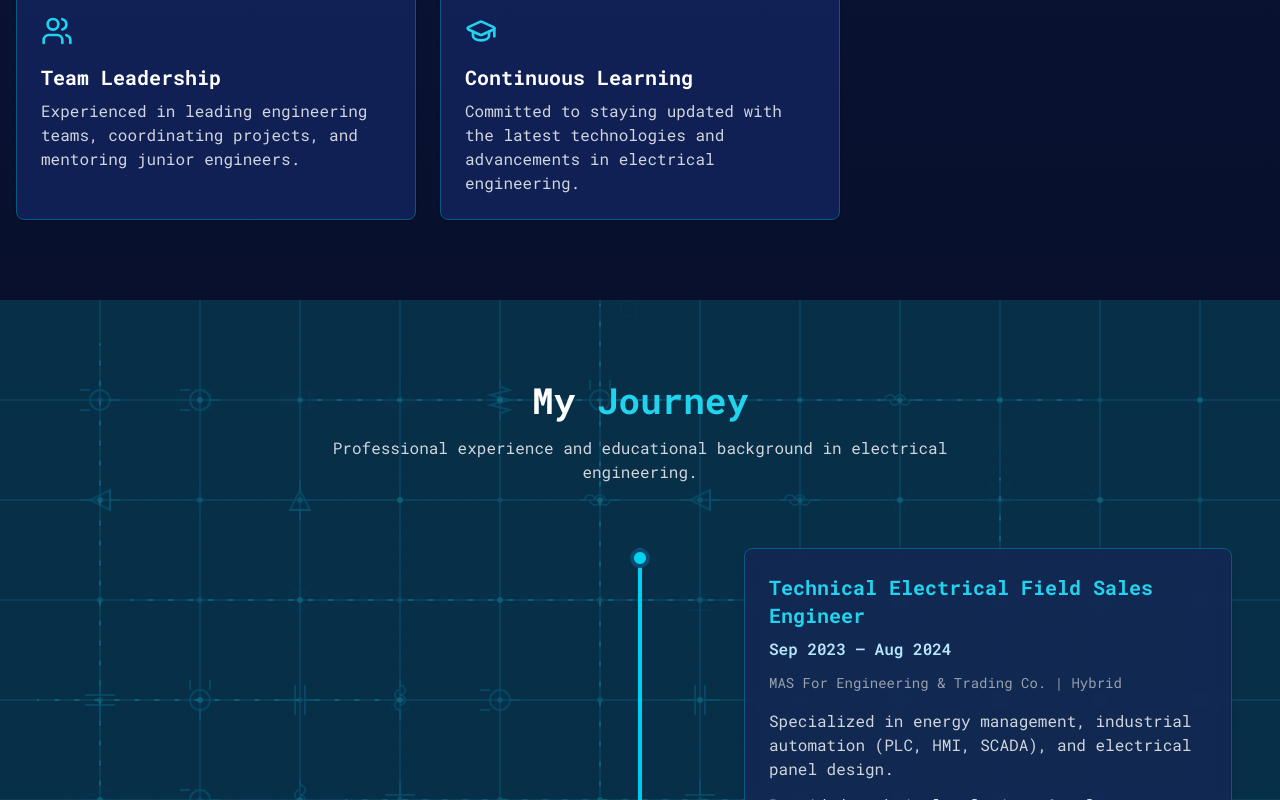
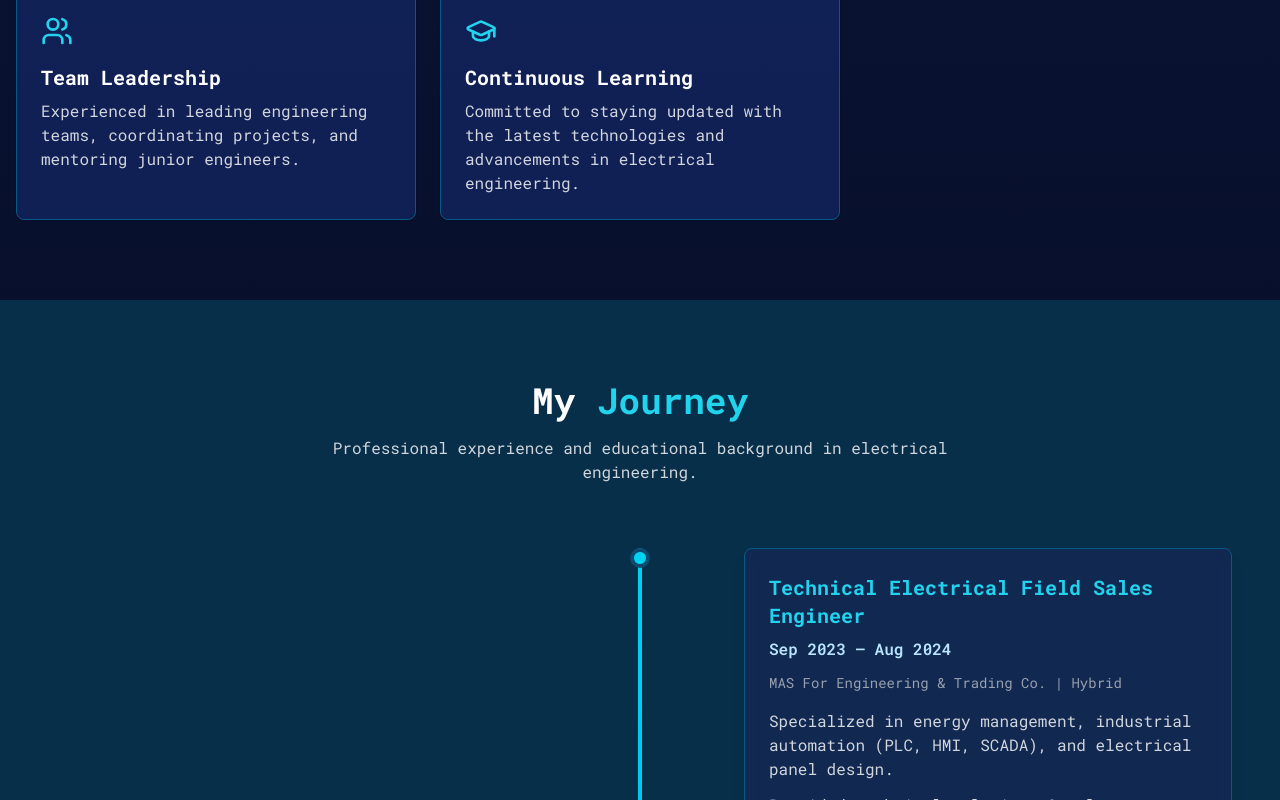
Before and after one commit to Hananem/electrical-engineer, a Next.js app: page / in a window 1280 px wide. Shown: the part 2642-3442 px from the top of the page. Built offline with nearby package versions, Linux system fonts and the light colour scheme.

Commit message:
Update input, textarea, and toast logic

```diff
--- a/src/components/about.tsx
+++ b/src/components/about.tsx
@@ -121,9 +121,10 @@ export default function About() {
             About <span className="text-cyan-400">Me</span>
           </h2>
           <p className="text-gray-300 max-w-2xl mx-auto text-sm md:text-base">
-            I'm a passionate electrical engineer with expertise in various domains of electrical engineering, committed
-            to creating innovative and sustainable solutions.
-          </p>
+  I&apos;m a passionate electrical engineer with expertise in various domains of electrical engineering, committed
+  to creating innovative and sustainable solutions.
+</p>
+
         </motion.div>
 
         <div className="grid grid-cols-1 md:grid-cols-2 gap-6 md:gap-8 mb-10 md:mb-16">
--- a/src/components/circuit-background.tsx
+++ b/src/components/circuit-background.tsx
@@ -52,7 +52,7 @@ export function CircuitBackground() {
       drawWires(ctx, width, height, time)
       drawComponents(ctx, width, height, time)
       drawNodes(ctx, width, height, time)
-      drawVoltageSources(ctx, width, height)
+      drawVoltageSources(ctx, width, height, time)
     }
 
     const drawWires = (
@@ -276,7 +276,8 @@ export function CircuitBackground() {
     const drawVoltageSources = (
       ctx: CanvasRenderingContext2D,
       width: number,
-      height: number
+      height: number,
+      time: number
     ) => {
       const numSources = 5
       ctx.strokeStyle = componentColor
@@ -305,8 +306,21 @@ export function CircuitBackground() {
     }
 
     drawElectricalCircuit()
-    return () => window.removeEventListener("resize", resizeCanvas)
+
+    return () => {
+      window.removeEventListener("resize", resizeCanvas)
+    }
   }, [])
 
-  return <canvas ref={canvasRef} className="absolute inset-0 w-full h-full" />
+  return (
+    <canvas
+      ref={canvasRef}
+      style={{
+        position: "absolute",
+        top: 0,
+        left: 0,
+        zIndex: -1,
+      }}
+    />
+  )
 }
```
